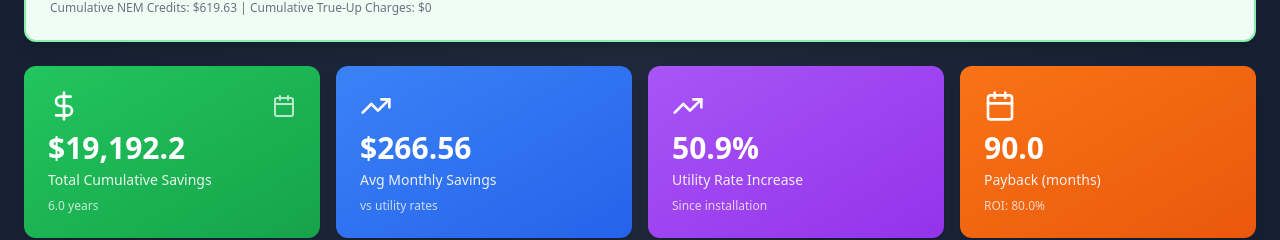
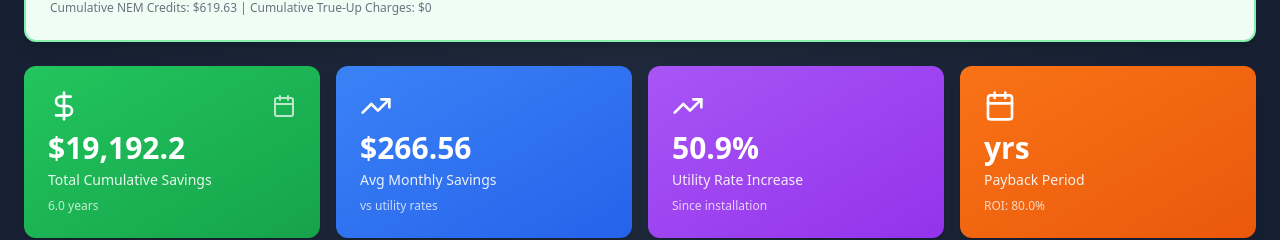
Before and after one commit to dgwest17/solarhealth, a React (Vite) app: page / in a window 1280 px wide. Shown: the part 1895-2135 px from the top of the page. Built offline with nearby package versions, Linux system fonts and the light colour scheme.

Commit message:
Update ResultsDashboard.jsx

```diff
--- a/src/components/ResultsDashboard.jsx
+++ b/src/components/ResultsDashboard.jsx
@@ -43,15 +43,15 @@ const ResultsDashboard = ({ calculations }) => {
         <div className="text-xs opacity-75 mt-2">Since installation</div>
       </div>
 
-      {/* Payback Period */}
+      {/* Payback Period - UPDATED to show years */}
       <div className="bg-gradient-to-br from-orange-500 to-orange-600 rounded-xl shadow-lg p-6 text-white">
         <div className="flex items-center justify-between mb-2">
           <Calendar className="w-8 h-8" />
         </div>
         <div className="text-3xl font-bold mb-1">
-          {calculations.paybackMonths}
+          {calculations.paybackYears} yrs
         </div>
-        <div className="text-sm opacity-90">Payback (months)</div>
+        <div className="text-sm opacity-90">Payback Period</div>
         <div className="text-xs opacity-75 mt-2">
           ROI: {calculations.roi}%
         </div>
```
